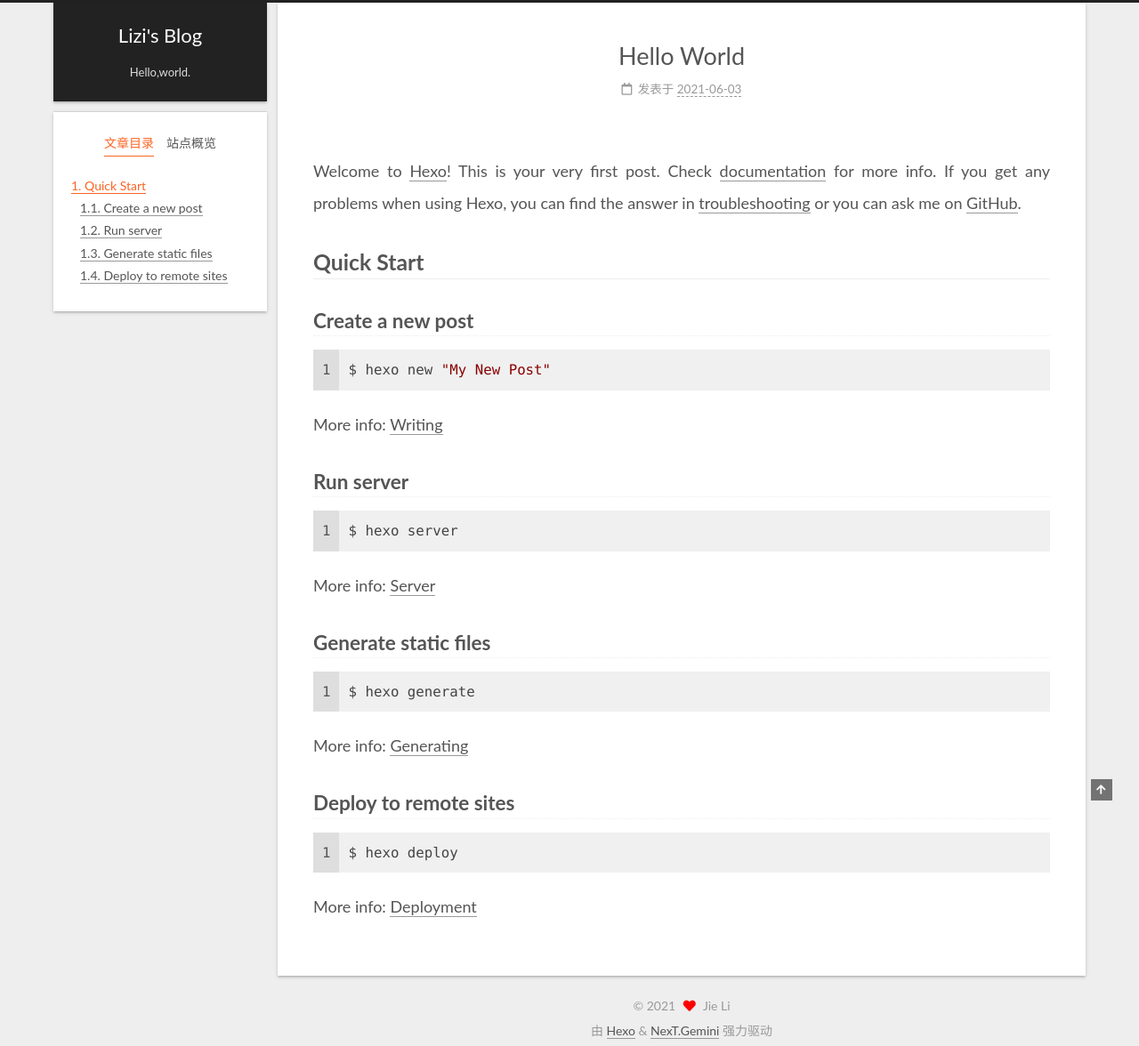
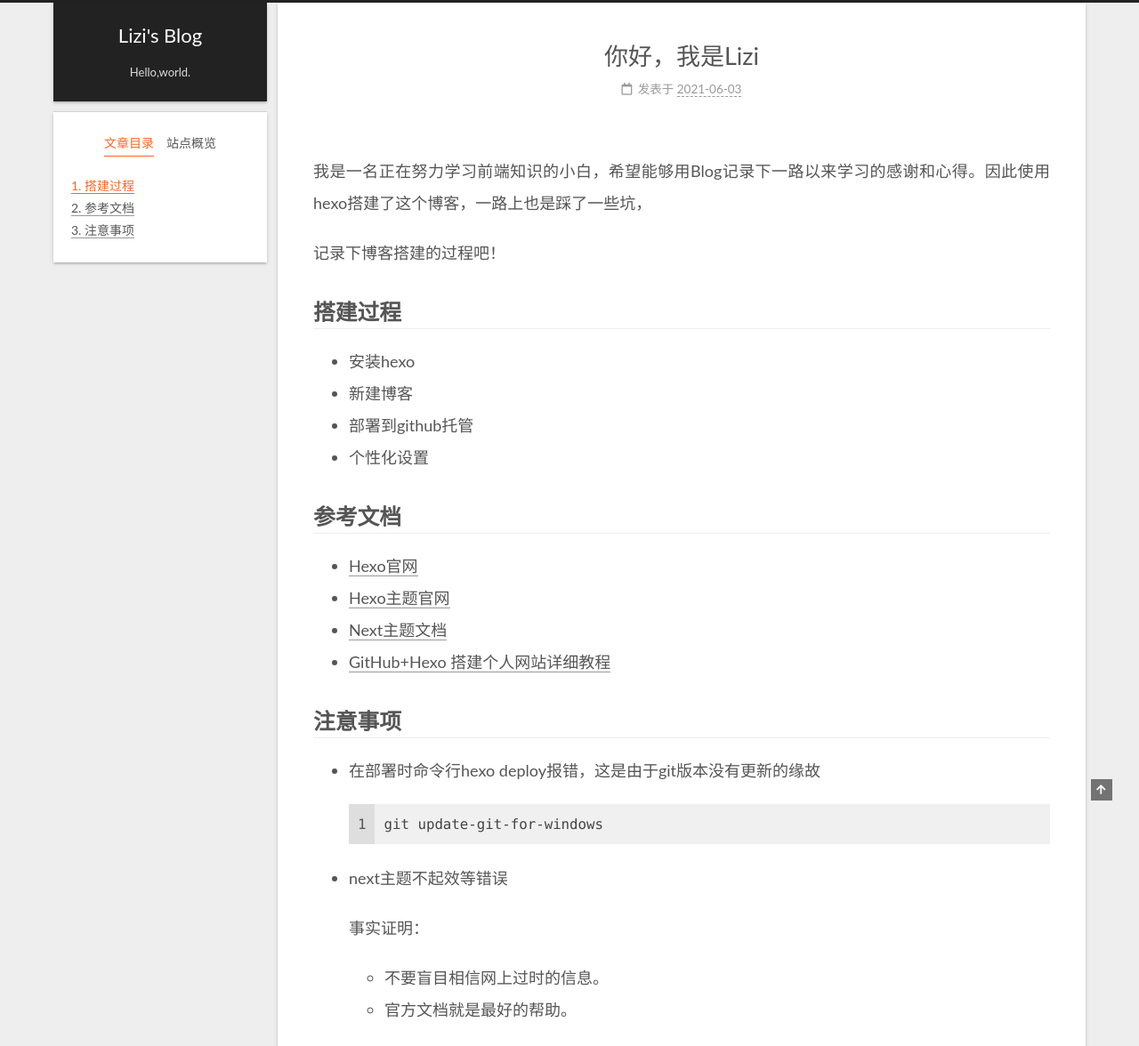
Before and after one commit to lizi-learner/lizi-learner.github.io, a plain HTML site: page 2021/06/03/你好，我是Lizi/index.html in a window 1280 px wide. Shown: the top 1176 px of the page at 89% size. Drawn offline with nearby package versions, Linux system fonts and the light colour scheme.

Commit message:
Site updated: 2021-06-03 17:33:27

```diff
--- a/2021/06/03/hello-world/index.html
+++ b/2021/06/03/你好，我是Lizi/index.html
@@ -20,27 +20,27 @@
   <link rel="stylesheet" href="https://cdn.jsdelivr.net/npm/animate.css@3.1.1/animate.min.css" integrity="sha256-PR7ttpcvz8qrF57fur/yAx1qXMFJeJFiA6pSzWi0OIE=" crossorigin="anonymous">
 
 <script class="next-config" data-name="main" type="application/json">{&quot;hostname&quot;:&quot;lizi-learner.github.io&quot;,&quot;root&quot;:&quot;&#x2F;&quot;,&quot;images&quot;:&quot;&#x2F;images&quot;,&quot;scheme&quot;:&quot;Gemini&quot;,&quot;version&quot;:&quot;8.5.0&quot;,&quot;exturl&quot;:false,&quot;sidebar&quot;:{&quot;position&quot;:&quot;left&quot;,&quot;display&quot;:&quot;post&quot;,&quot;padding&quot;:18,&quot;offset&quot;:12},&quot;copycode&quot;:false,&quot;bookmark&quot;:{&quot;enable&quot;:false,&quot;color&quot;:&quot;#222&quot;,&quot;save&quot;:&quot;auto&quot;},&quot;fancybox&quot;:false,&quot;mediumzoom&quot;:false,&quot;lazyload&quot;:false,&quot;pangu&quot;:false,&quot;comments&quot;:{&quot;style&quot;:&quot;tabs&quot;,&quot;active&quot;:null,&quot;storage&quot;:true,&quot;lazyload&quot;:false,&quot;nav&quot;:null},&quot;motion&quot;:{&quot;enable&quot;:true,&quot;async&quot;:false,&quot;transition&quot;:{&quot;post_block&quot;:&quot;fadeIn&quot;,&quot;post_header&quot;:&quot;fadeInDown&quot;,&quot;post_body&quot;:&quot;fadeInDown&quot;,&quot;coll_header&quot;:&quot;fadeInLeft&quot;,&quot;sidebar&quot;:&quot;fadeInUp&quot;}},&quot;prism&quot;:false,&quot;i18n&quot;:{&quot;placeholder&quot;:&quot;搜索...&quot;,&quot;empty&quot;:&quot;没有找到任何搜索结果：${query}&quot;,&quot;hits_time&quot;:&quot;找到 ${hits} 个搜索结果（用时 ${time} 毫秒）&quot;,&quot;hits&quot;:&quot;找到 ${hits} 个搜索结果&quot;}}</script><script src="/js/config.js"></script>
-<meta name="description" content="Welcome to Hexo! This is your very first post. Check documentation for more info. If you get any problems when using Hexo, you can find the answer in troubleshooting or you can ask me on GitHub. Quick">
+<meta name="description" content="我是一名正在努力学习前端知识的小白，希望能够用Blog记录下一路以来学习的感谢和心得。因此使用hexo搭建了这个博客，一路上也是踩了一些坑， 记录下博客搭建的过程吧！ 搭建过程 安装hexo 新建博客 部署到github托管 个性化设置  参考文档 Hexo官网 Hexo主题官网 Next主题文档 GitHub+Hexo 搭建个人网站详细教程  注意事项 在部署时命令行hexo deploy报错，">
 <meta property="og:type" content="article">
-<meta property="og:title" content="Hello World">
-<meta property="og:url" content="https://lizi-learner.github.io/2021/06/03/hello-world/index.html">
+<meta property="og:title" content="你好，我是Lizi">
+<meta property="og:url" content="https://lizi-learner.github.io/2021/06/03/%E4%BD%A0%E5%A5%BD%EF%BC%8C%E6%88%91%E6%98%AFLizi/index.html">
 <meta property="og:site_name" content="Lizi&#39;s Blog">
-<meta property="og:description" content="Welcome to Hexo! This is your very first post. Check documentation for more info. If you get any problems when using Hexo, you can find the answer in troubleshooting or you can ask me on GitHub. Quick">
+<meta property="og:description" content="我是一名正在努力学习前端知识的小白，希望能够用Blog记录下一路以来学习的感谢和心得。因此使用hexo搭建了这个博客，一路上也是踩了一些坑， 记录下博客搭建的过程吧！ 搭建过程 安装hexo 新建博客 部署到github托管 个性化设置  参考文档 Hexo官网 Hexo主题官网 Next主题文档 GitHub+Hexo 搭建个人网站详细教程  注意事项 在部署时命令行hexo deploy报错，">
 <meta property="og:locale" content="zh_CN">
-<meta property="article:published_time" content="2021-06-03T07:01:27.107Z">
-<meta property="article:modified_time" content="2021-06-03T07:01:27.107Z">
+<meta property="article:published_time" content="2021-06-03T09:07:44.219Z">
+<meta property="article:modified_time" content="2021-06-03T09:32:45.230Z">
 <meta property="article:author" content="Jie Li">
 <meta name="twitter:card" content="summary">
 
 
-<link rel="canonical" href="https://lizi-learner.github.io/2021/06/03/hello-world/">
+<link rel="canonical" href="https://lizi-learner.github.io/2021/06/03/%E4%BD%A0%E5%A5%BD%EF%BC%8C%E6%88%91%E6%98%AFLizi/">
 
 
 
-<script class="next-config" data-name="page" type="application/json">{&quot;sidebar&quot;:&quot;&quot;,&quot;isHome&quot;:false,&quot;isPost&quot;:true,&quot;lang&quot;:&quot;zh-CN&quot;,&quot;comments&quot;:true,&quot;permalink&quot;:&quot;https:&#x2F;&#x2F;lizi-learner.github.io&#x2F;2021&#x2F;06&#x2F;03&#x2F;hello-world&#x2F;&quot;,&quot;path&quot;:&quot;2021&#x2F;06&#x2F;03&#x2F;hello-world&#x2F;&quot;,&quot;title&quot;:&quot;Hello World&quot;}</script>
+<script class="next-config" data-name="page" type="application/json">{&quot;sidebar&quot;:&quot;&quot;,&quot;isHome&quot;:false,&quot;isPost&quot;:true,&quot;lang&quot;:&quot;zh-CN&quot;,&quot;comments&quot;:true,&quot;permalink&quot;:&quot;https:&#x2F;&#x2F;lizi-learner.github.io&#x2F;2021&#x2F;06&#x2F;03&#x2F;%E4%BD%A0%E5%A5%BD%EF%BC%8C%E6%88%91%E6%98%AFLizi&#x2F;&quot;,&quot;path&quot;:&quot;2021&#x2F;06&#x2F;03&#x2F;你好，我是Lizi&#x2F;&quot;,&quot;title&quot;:&quot;你好，我是Lizi&quot;}</script>
 
 <script class="next-config" data-name="calendar" type="application/json">&quot;&quot;</script>
-<title>Hello World | Lizi's Blog</title>
+<title>你好，我是Lizi | Lizi's Blog</title>
 
 
 
@@ -108,7 +108,7 @@
       <div class="sidebar-panel-container">
         <!--noindex-->
         <div class="post-toc-wrap sidebar-panel">
-            <div class="post-toc animated"><ol class="nav"><li class="nav-item nav-level-2"><a class="nav-link" href="#Quick-Start"><span class="nav-number">1.</span> <span class="nav-text">Quick Start</span></a><ol class="nav-child"><li class="nav-item nav-level-3"><a class="nav-link" href="#Create-a-new-post"><span class="nav-number">1.1.</span> <span class="nav-text">Create a new post</span></a></li><li class="nav-item nav-level-3"><a class="nav-link" href="#Run-server"><span class="nav-number">1.2.</span> <span class="nav-text">Run server</span></a></li><li class="nav-item nav-level-3"><a class="nav-link" href="#Generate-static-files"><span class="nav-number">1.3.</span> <span class="nav-text">Generate static files</span></a></li><li class="nav-item nav-level-3"><a class="nav-link" href="#Deploy-to-remote-sites"><span class="nav-number">1.4.</span> <span class="nav-text">Deploy to remote sites</span></a></li></ol></li></ol></div>
+            <div class="post-toc animated"><ol class="nav"><li class="nav-item nav-level-2"><a class="nav-link" href="#%E6%90%AD%E5%BB%BA%E8%BF%87%E7%A8%8B"><span class="nav-number">1.</span> <span class="nav-text">搭建过程</span></a></li><li class="nav-item nav-level-2"><a class="nav-link" href="#%E5%8F%82%E8%80%83%E6%96%87%E6%A1%A3"><span class="nav-number">2.</span> <span class="nav-text">参考文档</span></a></li><li class="nav-item nav-level-2"><a class="nav-link" href="#%E6%B3%A8%E6%84%8F%E4%BA%8B%E9%A1%B9"><span class="nav-number">3.</span> <span class="nav-text">注意事项</span></a></li></ol></div>
         </div>
         <!--/noindex-->
 
@@ -161,7 +161,7 @@
 
 
   <article itemscope itemtype="http://schema.org/Article" class="post-content" lang="zh-CN">
-    <link itemprop="mainEntityOfPage" href="https://lizi-learner.github.io/2021/06/03/hello-world/">
+    <link itemprop="mainEntityOfPage" href="https://lizi-learner.github.io/2021/06/03/%E4%BD%A0%E5%A5%BD%EF%BC%8C%E6%88%91%E6%98%AFLizi/">
 
     <span hidden itemprop="author" itemscope itemtype="http://schema.org/Person">
       <meta itemprop="image" content="/images/avatar.gif">
@@ -174,7 +174,7 @@
     </span>
       <header class="post-header">
         <h1 class="post-title" itemprop="name headline">
-          Hello World
+          你好，我是Lizi
         </h1>
 
         <div class="post-meta-container">
@@ -185,7 +185,8 @@
       </span>
       <span class="post-meta-item-text">发表于</span>
 
-      <time title="创建时间：2021-06-03 15:01:27" itemprop="dateCreated datePublished" datetime="2021-06-03T15:01:27+08:00">2021-06-03</time>
+
+      <time title="创建时间：2021-06-03 17:07:44 / 修改时间：17:32:45" itemprop="dateCreated datePublished" datetime="2021-06-03T17:07:44+08:00">2021-06-03</time>
     </span>
 
 
@@ -198,19 +199,31 @@
 
 
     <div class="post-body" itemprop="articleBody">
-        <p>Welcome to <a target="_blank" rel="noopener" href="https://hexo.io/">Hexo</a>! This is your very first post. Check <a target="_blank" rel="noopener" href="https://hexo.io/docs/">documentation</a> for more info. If you get any problems when using Hexo, you can find the answer in <a target="_blank" rel="noopener" href="https://hexo.io/docs/troubleshooting.html">troubleshooting</a> or you can ask me on <a target="_blank" rel="noopener" href="https://github.com/hexojs/hexo/issues">GitHub</a>.</p>
-<h2 id="Quick-Start"><a href="#Quick-Start" class="headerlink" title="Quick Start"></a>Quick Start</h2><h3 id="Create-a-new-post"><a href="#Create-a-new-post" class="headerlink" title="Create a new post"></a>Create a new post</h3><figure class="highlight bash"><table><tr><td class="gutter"><pre><span class="line">1</span><br></pre></td><td class="code"><pre><span class="line">$ hexo new <span class="string">&quot;My New Post&quot;</span></span><br></pre></td></tr></table></figure>
-
-<p>More info: <a target="_blank" rel="noopener" href="https://hexo.io/docs/writing.html">Writing</a></p>
-<h3 id="Run-server"><a href="#Run-server" class="headerlink" title="Run server"></a>Run server</h3><figure class="highlight bash"><table><tr><td class="gutter"><pre><span class="line">1</span><br></pre></td><td class="code"><pre><span class="line">$ hexo server</span><br></pre></td></tr></table></figure>
-
-<p>More info: <a target="_blank" rel="noopener" href="https://hexo.io/docs/server.html">Server</a></p>
-<h3 id="Generate-static-files"><a href="#Generate-static-files" class="headerlink" title="Generate static files"></a>Generate static files</h3><figure class="highlight bash"><table><tr><td class="gutter"><pre><span class="line">1</span><br></pre></td><td class="code"><pre><span class="line">$ hexo generate</span><br></pre></td></tr></table></figure>
-
-<p>More info: <a target="_blank" rel="noopener" href="https://hexo.io/docs/generating.html">Generating</a></p>
-<h3 id="Deploy-to-remote-sites"><a href="#Deploy-to-remote-sites" class="headerlink" title="Deploy to remote sites"></a>Deploy to remote sites</h3><figure class="highlight bash"><table><tr><td class="gutter"><pre><span class="line">1</span><br></pre></td><td class="code"><pre><span class="line">$ hexo deploy</span><br></pre></td></tr></table></figure>
-
-<p>More info: <a target="_blank" rel="noopener" href="https://hexo.io/docs/one-command-deployment.html">Deployment</a></p>
+        <p>我是一名正在努力学习前端知识的小白，希望能够用Blog记录下一路以来学习的感谢和心得。因此使用hexo搭建了这个博客，一路上也是踩了一些坑，</p>
+<p>记录下博客搭建的过程吧！</p>
+<h2 id="搭建过程"><a href="#搭建过程" class="headerlink" title="搭建过程"></a>搭建过程</h2><ul>
+<li>安装hexo</li>
+<li>新建博客</li>
+<li>部署到github托管</li>
+<li>个性化设置</li>
+</ul>
+<h2 id="参考文档"><a href="#参考文档" class="headerlink" title="参考文档"></a>参考文档</h2><ul>
+<li><a target="_blank" rel="noopener" href="https://hexo.io/zh-cn/">Hexo官网</a></li>
+<li><a target="_blank" rel="noopener" href="https://hexo.io/themes/">Hexo主题官网</a></li>
+<li><a target="_blank" rel="noopener" href="https://theme-next.js.org/">Next主题文档</a></li>
+<li><a target="_blank" rel="noopener" href="https://zhuanlan.zhihu.com/p/26625249">GitHub+Hexo 搭建个人网站详细教程</a></li>
+</ul>
+<h2 id="注意事项"><a href="#注意事项" class="headerlink" title="注意事项"></a>注意事项</h2><ul>
+<li><p>在部署时命令行hexo deploy报错，这是由于git版本没有更新的缘故</p>
+<figure class="highlight shell"><table><tr><td class="gutter"><pre><span class="line">1</span><br></pre></td><td class="code"><pre><span class="line">git update-git-for-windows	</span><br></pre></td></tr></table></figure></li>
+<li><p>next主题不起效等错误</p>
+<p>事实证明：</p>
+<ul>
+<li>不要盲目相信网上过时的信息。</li>
+<li>官方文档就是最好的帮助。</li>
+</ul>
+</li>
+</ul>
 
     </div>
 
```
Also changed, not shown: archives/2021/06/index.html (+3 -3 lines), archives/2021/index.html (+3 -3 lines), archives/index.html (+3 -3 lines), index.html (+29 -16 lines).
